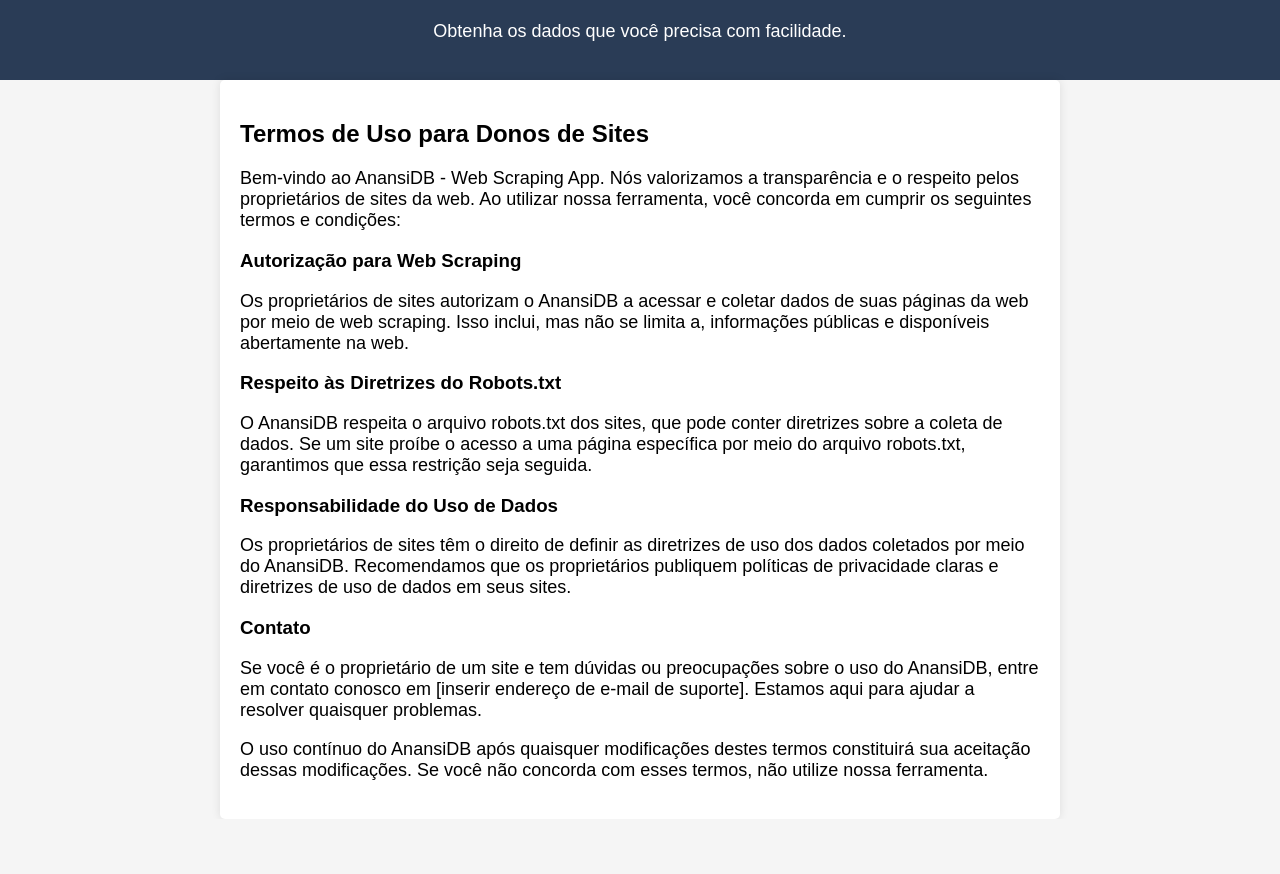
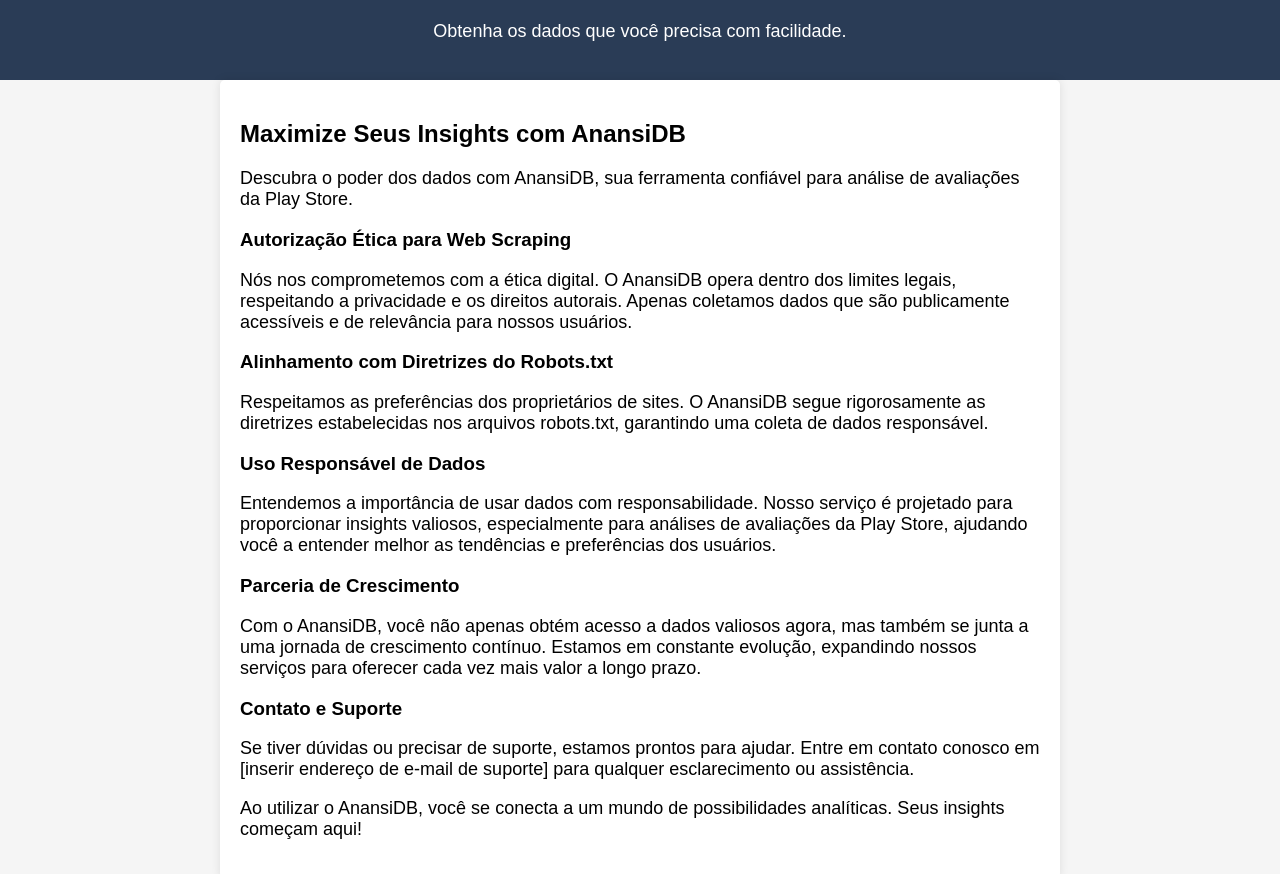
Before and after one commit to Anansidb/anansidb.github.io, a plain HTML site: page termos/termo_de_uso_sites.html in a window 1280 px wide. Shown: the part 89-963 px from the top of the page. Before the commit the page ends 908 px from the top, so only its background shows below. Drawn offline with Linux system fonts and the light colour scheme.

Commit message:
Update termo_de_uso_sites.html
melhoria no texto dos termos de uso

```diff
--- a/termos/termo_de_uso_sites.html
+++ b/termos/termo_de_uso_sites.html
@@ -55,22 +55,26 @@
         <p>Obtenha os dados que você precisa com facilidade.</p>
     </header>
     <main>
-        <h2>Termos de Uso para Donos de Sites</h2>
-        <p>Bem-vindo ao AnansiDB - Web Scraping App. Nós valorizamos a transparência e o respeito pelos proprietários de sites da web. Ao utilizar nossa ferramenta, você concorda em cumprir os seguintes termos e condições:</p>
+        <h2>Maximize Seus Insights com AnansiDB</h2>
+        <p>Descubra o poder dos dados com AnansiDB, sua ferramenta confiável para análise de avaliações da Play Store.</p>
 
-        <h3>Autorização para Web Scraping</h3>
-        <p>Os proprietários de sites autorizam o AnansiDB a acessar e coletar dados de suas páginas da web por meio de web scraping. Isso inclui, mas não se limita a, informações públicas e disponíveis abertamente na web.</p>
+        <h3>Autorização Ética para Web Scraping</h3>
+        <p>Nós nos comprometemos com a ética digital. O AnansiDB opera dentro dos limites legais, respeitando a privacidade e os direitos autorais. Apenas coletamos dados que são publicamente acessíveis e de relevância para nossos usuários.</p>
 
-        <h3>Respeito às Diretrizes do Robots.txt</h3>
-        <p>O AnansiDB respeita o arquivo robots.txt dos sites, que pode conter diretrizes sobre a coleta de dados. Se um site proíbe o acesso a uma página específica por meio do arquivo robots.txt, garantimos que essa restrição seja seguida.</p>
+        <h3>Alinhamento com Diretrizes do Robots.txt</h3>
+        <p>Respeitamos as preferências dos proprietários de sites. O AnansiDB segue rigorosamente as diretrizes estabelecidas nos arquivos robots.txt, garantindo uma coleta de dados responsável.</p>
 
-        <h3>Responsabilidade do Uso de Dados</h3>
-        <p>Os proprietários de sites têm o direito de definir as diretrizes de uso dos dados coletados por meio do AnansiDB. Recomendamos que os proprietários publiquem políticas de privacidade claras e diretrizes de uso de dados em seus sites.</p>
+        <h3>Uso Responsável de Dados</h3>
+        <p>Entendemos a importância de usar dados com responsabilidade. Nosso serviço é projetado para proporcionar insights valiosos, especialmente para análises de avaliações da Play Store, ajudando você a entender melhor as tendências e preferências dos usuários.</p>
 
-        <h3>Contato</h3>
-        <p>Se você é o proprietário de um site e tem dúvidas ou preocupações sobre o uso do AnansiDB, entre em contato conosco em [inserir endereço de e-mail de suporte]. Estamos aqui para ajudar a resolver quaisquer problemas.</p>
+        <h3>Parceria de Crescimento</h3>
+        <p>Com o AnansiDB, você não apenas obtém acesso a dados valiosos agora, mas também se junta a uma jornada de crescimento contínuo. Estamos em constante evolução, expandindo nossos serviços para oferecer cada vez mais valor a longo prazo.</p>
 
-        <p>O uso contínuo do AnansiDB após quaisquer modificações destes termos constituirá sua aceitação dessas modificações. Se você não concorda com esses termos, não utilize nossa ferramenta.</p>
+        <h3>Contato e Suporte</h3>
+        <p>Se tiver dúvidas ou precisar de suporte, estamos prontos para ajudar. Entre em contato conosco em [inserir endereço de e-mail de suporte] para qualquer esclarecimento ou assistência.</p>
+
+        <p>Ao utilizar o AnansiDB, você se conecta a um mundo de possibilidades analíticas. Seus insights começam aqui!</p>
     </main>
+
 </body>
 </html>
```
